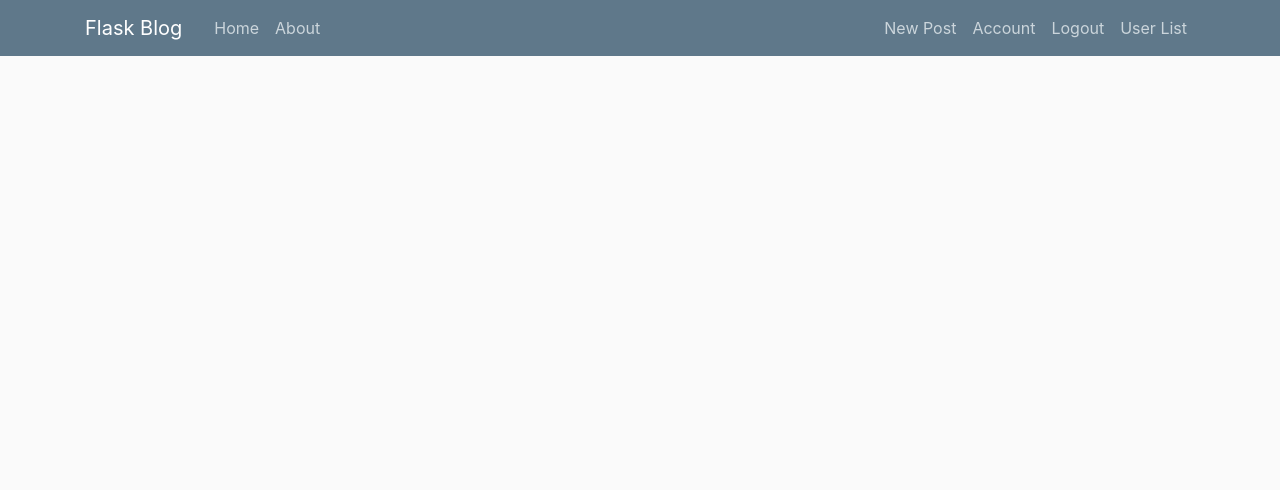
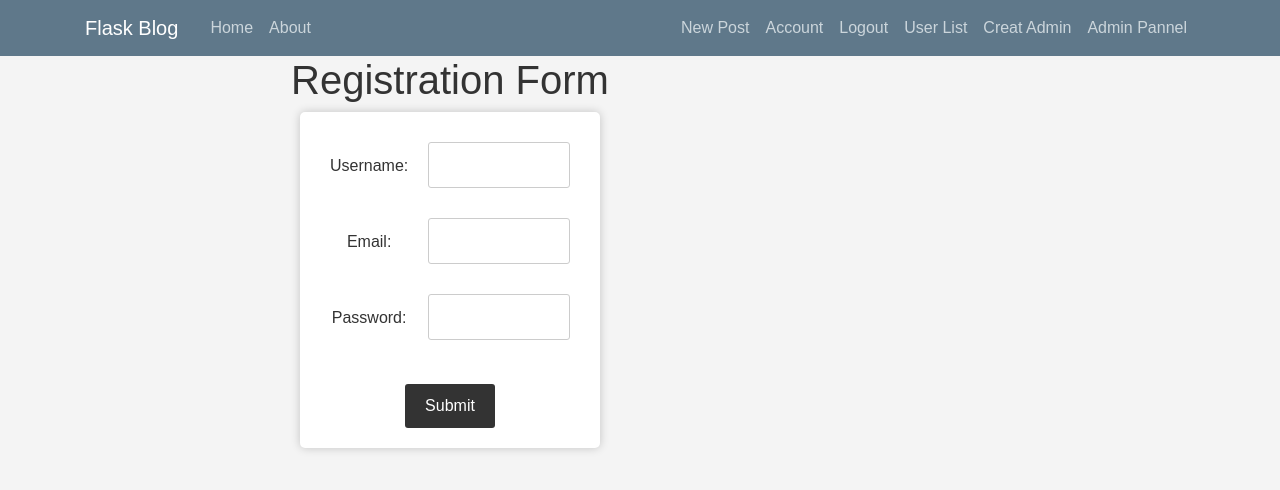
Before and after one commit to samippokhrel17/flask_blog, a Flask app: page /creat_admin in a window 1280 px wide. Shown: the top 490 px of the page. Run offline with Flask 3, Linux system fonts and the light colour scheme; a user stored in the database is signed in; some libraries are stand-ins or nearby versions.

Commit message:
now lets stard role base access

```diff
--- a/flaskblog/routes.py
+++ b/flaskblog/routes.py
@@ -149,9 +149,9 @@
 @app.route("/table")
 @login_required
 def table():
-    id = current_user.id
+    is_admin = current_user.is_admin
     users= User.query.all()
-    if id ==1:
+    if is_admin== True:
         return render_template('table.html', title='Table',data=users)
     else:
         flash("Sorry you must be the admin to access Admin Page")
@@ -189,7 +189,8 @@
         new_user = User(email=request.form['email'], password=hashed_password, username=request.form['username'], is_admin=True)
         db.session.add(new_user)
         db.session.commit()
+        print("hello")
         flash("Admin Account Created", "success")
         return redirect(url_for('home'))  # Redirect to another page after successful creation
 
-    return render_template("home.html")
+    return render_template("creat_admin.html")
--- /dev/null
+++ b/flaskblog/templates/creat_admin.html
@@ -0,0 +1,74 @@
+{% extends "layout.html" %}
+{% block content %}
+    <h1>Admin Page</h1>
+    <h1>Registration Form</h1>
+    <head>
+    <style>
+        body {
+            font-family: Arial, sans-serif;
+            background-color: #f4f4f4;
+            margin: 0;
+            padding: 0;
+            text-align: center;
+        }
+        h1 {
+            color: #333;
+        }
+        form {
+            background-color: #fff;
+            border-radius: 5px;
+            box-shadow: 0px 0px 10px rgba(0, 0, 0, 0.2);
+            padding: 20px;
+            width: 300px;
+            margin: 0 auto;
+        }
+        table {
+            width: 100%;
+        }
+        table td {
+            padding: 10px;
+        }
+        input[type="text"],
+        input[type="email"],
+        input[type="password"] {
+            width: 100%;
+            padding: 10px;
+            margin-bottom: 10px;
+            border: 1px solid #ccc;
+            border-radius: 3px;
+            font-size: 16px;
+        }
+        input[type="submit"] {
+            background-color: #333;
+            color: #fff;
+            border: none;
+            padding: 10px 20px;
+            border-radius: 3px;
+            cursor: pointer;
+        }
+        input[type="submit"]:hover {
+            background-color: #555;
+        }
+    </style>
+    </head>
+
+    <form  method="post">
+        <table>
+            <tr>
+                <td><label for="username">Username:</label></td>
+                <td><input type="text" id="username" name="username" required></td>
+            </tr>
+            <tr>
+                <td><label for="email">Email:</label></td>
+                <td><input type="email" id="email" name="email" required></td>
+            </tr>
+            <tr>
+                <td><label for="password">Password:</label></td>
+                <td><input type="password" id="password" name="password" required></td>
+            </tr>
+        </table>
+        <br>
+        <input type="submit" value="Submit">
+    </form>
+
+{% endblock content %}
--- a/flaskblog/templates/layout.html
+++ b/flaskblog/templates/layout.html
@@ -36,8 +36,11 @@
                 <a class="nav-item nav-link" href="{{ url_for('account') }}">Account</a>
                 <a class="nav-item nav-link" href="{{ url_for('logout') }}">Logout</a>
 
-                {% if current_user.id==1 %}
+                {% if current_user.is_admin== True %}
                 <a class="nav-item nav-link" href="{{ url_for('table') }}">User List</a>
+                <a class="nav-item nav-link" href="{{ url_for('creat_admin') }}">Creat Admin</a>
+                <a class="nav-item nav-link" href="/admin"> Admin Pannel</a>
+
                 {% endif %}
               {% else %}
                 <a class="nav-item nav-link" href="{{ url_for('login') }}">Login</a>
```
Also changed, not shown: flaskblog/static/profile_pics/91c1a6326ad45e20.JPG (added), instance/site.db, 1 other file.
